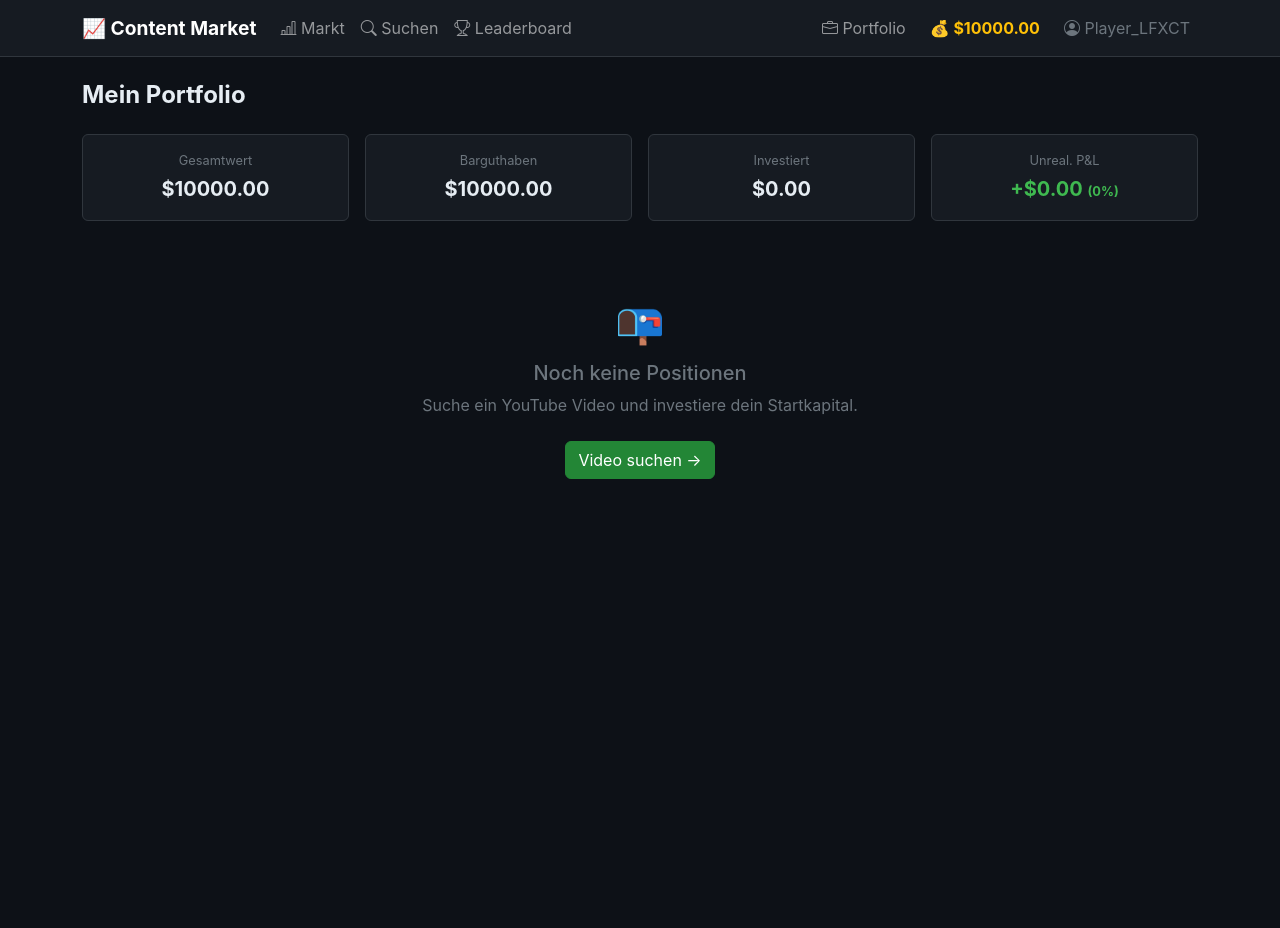
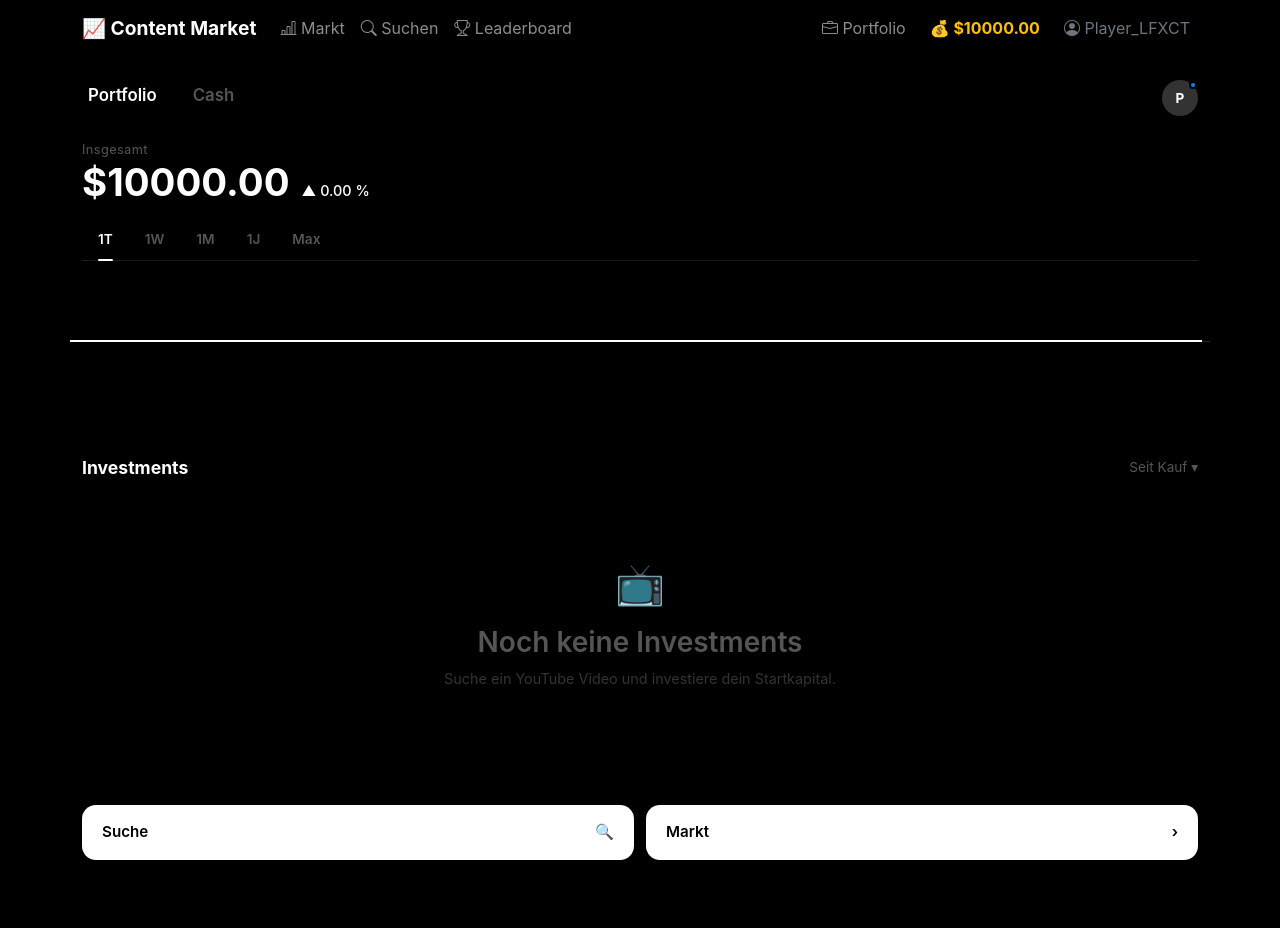
Before and after one commit to NoahHubHub/content-market, a FastAPI app: page /portfolio in a window 1280 px wide. Before the commit the page ends 479 px from the top, so only its background shows below. Run offline with FastAPI, Linux system fonts and the light colour scheme.

Commit message:
Redesign portfolio page after Trade Republic layout

```diff
--- a/main.py
+++ b/main.py
@@ -292,12 +292,24 @@ async def portfolio_page(request: Request, db: Session = Depends(get_db)):
     total_pnl_pct = round(total_pnl / total_invested * 100, 2) if total_invested else 0
     portfolio_value = round(user.balance + total_current, 2)
 
-    # Chart data
-    chart_labels = [h["video"].title[:30] for h in holdings_data]
-    chart_values = [h["current_val"] for h in holdings_data]
-    if user.balance > 0:
-        chart_labels.append("Cash")
-        chart_values.append(round(user.balance, 2))
+    # Build portfolio value sparkline from video price history
+    # Collect all timestamps across all held videos
+    from collections import defaultdict
+    ts_values: dict = defaultdict(float)
+    for item in holdings_data:
+        for stat in item["video"].stats:
+            key = stat.recorded_at.strftime("%d.%m %H:%M")
+            ts_values[key] += item["shares"] * stat.price_at_time
+    # Add balance to every timestamp
+    for k in ts_values:
+        ts_values[k] = round(ts_values[k] + user.balance, 2)
+    # Sort by time and take last 30 points
+    sorted_ts = sorted(ts_values.items())[-30:]
+    # If only one point or none, pad with start value
+    if not sorted_ts:
+        sorted_ts = [("Jetzt", portfolio_value)]
+    spark_labels = [t for t, _ in sorted_ts]
+    spark_values = [v for _, v in sorted_ts]
 
     return templates.TemplateResponse("portfolio.html", {
         "request": request, "user": user,
@@ -307,8 +319,8 @@ async def portfolio_page(request: Request, db: Session = Depends(get_db)):
         "total_pnl": total_pnl,
         "total_pnl_pct": total_pnl_pct,
         "portfolio_value": portfolio_value,
-        "chart_labels": chart_labels,
-        "chart_values": chart_values,
+        "spark_labels": spark_labels,
+        "spark_values": spark_values,
     })
 
 
--- a/templates/portfolio.html
+++ b/templates/portfolio.html
@@ -1,190 +1,242 @@
 {% extends "base.html" %}
 {% block title %}Portfolio — Content Market{% endblock %}
+
 {% block content %}
+<style>
+  /* Page overrides — pure black like Trade Republic */
+  body { background: #000 !important; }
+  .navbar { background: #000 !important; border-bottom: none !important; }
 
-<h4 class="fw-bold mb-4">Mein Portfolio</h4>
+  .tr-tabs { display: flex; gap: 24px; margin-bottom: 4px; }
+  .tr-tab  { font-size: 1.05rem; font-weight: 600; color: #555; cursor: pointer; padding-bottom: 2px; border: none; background: none; }
+  .tr-tab.active { color: #fff; }
 
-<!-- Summary cards -->
-<div class="row g-3 mb-4">
-  <div class="col-6 col-md-3">
-    <div class="card p-3 text-center">
-      <div class="text-secondary mb-1" style="font-size:.8rem;">Gesamtwert</div>
-      <div class="fs-5 fw-bold">${{ "%.2f"|format(portfolio_value) }}</div>
+  .tr-total-label { font-size: .8rem; color: #555; margin-bottom: 2px; letter-spacing: .03em; }
+  .tr-total-value { font-size: 2.4rem; font-weight: 700; color: #fff; line-height: 1.1; }
+  .tr-total-change { font-size: .9rem; font-weight: 500; margin-left: 8px; }
+  .tr-up   { color: #fff; }
+  .tr-down { color: #ff453a; }
+
+  .tr-timerange { display: flex; gap: 0; margin: 20px 0 0; border-bottom: 1px solid #1a1a1a; }
+  .tr-tr-btn { background: none; border: none; color: #555; font-size: .85rem; font-weight: 600;
+    padding: 6px 16px 10px; cursor: pointer; position: relative; }
+  .tr-tr-btn.active { color: #fff; }
+  .tr-tr-btn.active::after { content: ""; position: absolute; bottom: -1px; left: 16px;
+    right: 16px; height: 2px; background: #fff; border-radius: 2px; }
+
+  /* Chart wrapper */
+  .tr-chart-wrap { position: relative; width: 100%; margin: 0 -12px; padding: 0; width: calc(100% + 24px); }
+
+  /* Section header */
+  .tr-section { display: flex; justify-content: space-between; align-items: center; margin: 36px 0 16px; }
+  .tr-section h2 { font-size: 1.1rem; font-weight: 700; color: #fff; margin: 0; }
+  .tr-section span { font-size: .85rem; color: #555; }
+
+  /* Investment row */
+  .tr-item { display: flex; align-items: center; gap: 14px; padding: 14px 0;
+    border-bottom: 1px solid #111; text-decoration: none; }
+  .tr-item:last-child { border-bottom: none; }
+  .tr-item-icon { width: 44px; height: 44px; border-radius: 10px; object-fit: cover;
+    flex-shrink: 0; background: #1a1a1a; }
+  .tr-item-icon-placeholder { width: 44px; height: 44px; border-radius: 10px;
+    background: #1a1a1a; flex-shrink: 0; display: flex; align-items: center;
+    justify-content: center; font-size: .7rem; color: #555; }
+  .tr-item-body { flex: 1; min-width: 0; }
+  .tr-item-title { font-size: .9rem; font-weight: 600; color: #fff; white-space: nowrap;
+    overflow: hidden; text-overflow: ellipsis; }
+  .tr-item-sub { font-size: .8rem; color: #555; margin-top: 2px; }
+  .tr-item-pnl { font-size: .9rem; font-weight: 600; flex-shrink: 0; }
+  .tr-item-pnl.up { color: #30d158; }
+  .tr-item-pnl.up::before { content: "▲ "; font-size: .7rem; }
+  .tr-item-pnl.down { color: #ff453a; }
+  .tr-item-pnl.down::before { content: "▼ "; font-size: .7rem; }
+
+  /* Bottom action buttons */
+  .tr-actions { display: flex; gap: 12px; margin-top: 40px; padding-bottom: 20px; }
+  .tr-btn { flex: 1; background: #fff; color: #000; border: none; border-radius: 14px;
+    padding: 16px 20px; font-size: .95rem; font-weight: 600; display: flex;
+    align-items: center; justify-content: space-between; cursor: pointer; }
+  .tr-btn:hover { background: #e5e5e5; }
+
+  /* Avatar */
+  .tr-avatar { width: 36px; height: 36px; border-radius: 50%; background: #333;
+    display: flex; align-items: center; justify-content: center;
+    font-size: .85rem; font-weight: 700; color: #fff; position: relative; }
+  .tr-avatar-dot { position: absolute; top: 1px; right: 1px; width: 8px; height: 8px;
+    background: #0a84ff; border-radius: 50%; border: 2px solid #000; }
+
+  /* Empty state */
+  .tr-empty { text-align: center; padding: 60px 0; color: #333; }
+  .tr-empty h3 { color: #555; font-weight: 600; margin-top: 12px; }
+  .tr-empty p { color: #333; font-size: .9rem; }
+</style>
+
+<!-- Top bar -->
+<div class="d-flex justify-content-between align-items-center mb-4">
+  <div class="tr-tabs">
+    <button class="tr-tab active">Portfolio</button>
+    <button class="tr-tab">Cash</button>
   </div>
-  </div>
-  <div class="col-6 col-md-3">
-    <div class="card p-3 text-center">
-      <div class="text-secondary mb-1" style="font-size:.8rem;">Barguthaben</div>
-      <div class="fs-5 fw-bold">${{ "%.2f"|format(user.balance) }}</div>
-    </div>
-  </div>
-  <div class="col-6 col-md-3">
-    <div class="card p-3 text-center">
-      <div class="text-secondary mb-1" style="font-size:.8rem;">Investiert</div>
-      <div class="fs-5 fw-bold">${{ "%.2f"|format(total_invested) }}</div>
-    </div>
-  </div>
-  <div class="col-6 col-md-3">
-    <div class="card p-3 text-center">
-      <div class="text-secondary mb-1" style="font-size:.8rem;">Unreal. P&L</div>
-      <div class="fs-5 fw-bold {% if total_pnl >= 0 %}price-up{% else %}price-down{% endif %}">
-        {% if total_pnl >= 0 %}+{% endif %}${{ "%.2f"|format(total_pnl) }}
-        <span style="font-size:.8rem;">({{ total_pnl_pct }}%)</span>
-      </div>
-    </div>
+  <div class="tr-avatar">
+    {{ user.username[0] | upper }}
+    <div class="tr-avatar-dot"></div>
   </div>
 </div>
 
-{% if holdings_data %}
-
-<!-- Charts row -->
-<div class="row g-4 mb-4">
-
-  <!-- Donut chart: allocation -->
-  <div class="col-md-5">
-    <div class="card p-3 h-100">
-      <h6 class="fw-semibold mb-3 text-secondary">Allocation</h6>
-      <div style="position:relative;max-height:280px;">
-        <canvas id="donutChart"></canvas>
-      </div>
-    </div>
+<!-- Total value -->
+<div class="tr-total-label">Insgesamt</div>
+<div class="d-flex align-items-baseline flex-wrap gap-1">
+  <div class="tr-total-value">${{ "%.2f"|format(portfolio_value) }}</div>
+  {% if total_pnl_pct >= 0 %}
+  <span class="tr-total-change tr-up">▲ {{ "%.2f"|format(total_pnl_pct) }} %</span>
+  {% else %}
+  <span class="tr-total-change tr-down">▼ {{ "%.2f"|format(total_pnl_pct | abs) }} %</span>
+  {% endif %}
 </div>
 
-  <!-- Bar chart: P&L per position -->
-  <div class="col-md-7">
-    <div class="card p-3 h-100">
-      <h6 class="fw-semibold mb-3 text-secondary">P&L pro Position</h6>
-      <div style="position:relative;max-height:280px;">
-        <canvas id="pnlChart"></canvas>
-      </div>
-    </div>
+<!-- Time range tabs -->
+<div class="tr-timerange">
+  {% for label in ["1T", "1W", "1M", "1J", "Max"] %}
+  <button class="tr-tr-btn {% if loop.first %}active{% endif %}" onclick="switchRange(this)">{{ label }}</button>
+  {% endfor %}
 </div>
 
+<!-- Chart -->
+<div class="tr-chart-wrap" style="height:160px;">
+  <canvas id="sparkChart" style="width:100%;height:160px;"></canvas>
 </div>
 
-<!-- Holdings table -->
-<h5 class="fw-semibold mb-3">Positionen</h5>
-<div class="table-responsive mb-4">
-  <table class="table table-dark table-hover align-middle">
-    <thead class="text-secondary" style="font-size:.85rem;">
-      <tr>
-        <th>Video</th>
-        <th class="text-end">Anteile</th>
-        <th class="text-end">Ø Kaufpreis</th>
-        <th class="text-end">Kurs</th>
-        <th class="text-end">Wert</th>
-        <th class="text-end">P&L</th>
-        <th></th>
-      </tr>
-    </thead>
-    <tbody>
+<!-- Investments section -->
+<div class="tr-section">
+  <h2>Investments</h2>
+  <span>Seit Kauf ▾</span>
+</div>
+
+{% if holdings_data %}
+<div>
   {% for item in holdings_data %}
-      <tr>
-        <td>
-          <div class="d-flex align-items-center gap-2">
-            <img src="{{ item.video.thumbnail_url }}" width="56" height="32" style="object-fit:cover;border-radius:4px;" />
-            <div>
-              <a href="/video/{{ item.youtube_id }}" class="text-white" style="font-size:.85rem;">
-                {{ item.video.title[:45] }}{% if item.video.title|length > 45 %}…{% endif %}
+  <a href="/video/{{ item.youtube_id }}" class="tr-item">
+    {% if item.video.thumbnail_url %}
+    <img src="{{ item.video.thumbnail_url }}" class="tr-item-icon" />
+    {% else %}
+    <div class="tr-item-icon-placeholder">📺</div>
+    {% endif %}
+    <div class="tr-item-body">
+      <div class="tr-item-title">{{ item.video.title[:50] }}{% if item.video.title|length > 50 %}…{% endif %}</div>
+      <div class="tr-item-sub">${{ "%.2f"|format(item.current_val) }}</div>
+    </div>
+    <div class="tr-item-pnl {% if item.pnl_pct >= 0 %}up{% else %}down{% endif %}">
+      {{ "%.2f"|format(item.pnl_pct | abs) }} %
+    </div>
   </a>
-              <div class="text-secondary" style="font-size:.75rem;">{{ item.video.channel_name }}</div>
-            </div>
-          </div>
-        </td>
-        <td class="text-end">{{ "%.2f"|format(item.shares) }}</td>
-        <td class="text-end">${{ "%.2f"|format(item.avg_cost) }}</td>
-        <td class="text-end">${{ "%.2f"|format(item.video.current_price) }}</td>
-        <td class="text-end fw-bold">${{ "%.2f"|format(item.current_val) }}</td>
-        <td class="text-end {% if item.pnl >= 0 %}price-up{% else %}price-down{% endif %}">
-          {% if item.pnl >= 0 %}+{% endif %}{{ "%.2f"|format(item.pnl_pct) }}%
-        </td>
-        <td><a href="/video/{{ item.youtube_id }}" class="btn btn-sm btn-outline-secondary">→</a></td>
-      </tr>
   {% endfor %}
-    </tbody>
-  </table>
 </div>
 
 {% else %}
-<div class="text-center py-5 text-secondary">
-  <p class="fs-1 mb-2">📭</p>
-  <h5>Noch keine Positionen</h5>
+<div class="tr-empty">
+  <div style="font-size:2.5rem;">📺</div>
+  <h3>Noch keine Investments</h3>
   <p>Suche ein YouTube Video und investiere dein Startkapital.</p>
-  <a href="/search" class="btn btn-buy mt-2">Video suchen →</a>
 </div>
 {% endif %}
+
+<!-- Bottom actions -->
+<div class="tr-actions">
+  <a href="/search" class="tr-btn" style="text-decoration:none;">
+    <span>Suche</span>
+    <span>🔍</span>
+  </a>
+  <a href="/" class="tr-btn" style="text-decoration:none;">
+    <span>Markt</span>
+    <span>›</span>
+  </a>
+</div>
 
 {% endblock %}
 
 {% block scripts %}
-{% if holdings_data %}
 <script src="https://cdn.jsdelivr.net/npm/chart.js@4.4.0/dist/chart.umd.min.js"></script>
 <script>
-  const labels = {{ chart_labels | tojson }};
-  const values = {{ chart_values | tojson }};
+  const sparkLabels = {{ spark_labels | tojson }};
+  const sparkValues = {{ spark_values | tojson }};
+  const startVal    = sparkValues.length > 0 ? sparkValues[0] : 10000;
+  const endVal      = sparkValues.length > 0 ? sparkValues[sparkValues.length - 1] : 10000;
+  const isUp        = endVal >= startVal;
 
-  // Colour palette
-  const palette = [
-    "#58a6ff","#3fb950","#f78166","#d2a8ff","#ffa657",
-    "#79c0ff","#56d364","#ff7b72","#bc8cff","#ffb86c",
-    "#8b949e","#6e7681","#484f58","#30363d","#21262d",
-  ];
+  // Pad to at least 2 points so chart renders
+  const labels = sparkLabels.length > 1 ? sparkLabels : ["Start", "Jetzt"];
+  const values = sparkValues.length > 1 ? sparkValues : [10000, endVal];
 
-  // Donut chart
-  new Chart(document.getElementById("donutChart"), {
-    type: "doughnut",
+  const ctx = document.getElementById("sparkChart").getContext("2d");
+
+  new Chart(ctx, {
+    type: "line",
     data: {
-      labels: labels,
+      labels,
       datasets: [{
         data: values,
-        backgroundColor: palette.slice(0, labels.length),
-        borderColor: "#0d1117",
+        borderColor: "#fff",
         borderWidth: 2,
-        hoverOffset: 8,
+        pointRadius: 0,
+        pointHoverRadius: 4,
+        pointHoverBackgroundColor: "#fff",
+        fill: false,
+        tension: 0.3,
       }]
     },
     options: {
-      cutout: "65%",
+      responsive: true,
+      maintainAspectRatio: false,
+      animation: { duration: 600, easing: "easeInOutQuart" },
+      interaction: { mode: "index", intersect: false },
       plugins: {
-        legend: {
-          position: "bottom",
-          labels: { color: "#8b949e", font: { size: 11 }, boxWidth: 12, padding: 10 }
+        legend: { display: false },
+        tooltip: {
+          backgroundColor: "#000",
+          borderColor: "#333",
+          borderWidth: 1,
+          titleColor: "#555",
+          bodyColor: "#fff",
+          callbacks: { label: ctx => ` $${ctx.parsed.y.toFixed(2)}` }
+        }
       },
-        tooltip: {
-          callbacks: {
-            label: ctx => ` $${ctx.parsed.toFixed(2)} (${(ctx.parsed / values.reduce((a,b)=>a+b,0)*100).toFixed(1)}%)`
+      scales: {
+        x: { display: false },
+        y: {
+          display: true,
+          position: "right",
+          grid: {
+            drawBorder: false,
+            color: ctx => ctx.tick.value === Math.min(...values) ? "rgba(255,255,255,0.15)" : "transparent",
+          },
+          ticks: { display: false },
+          border: { display: false },
         }
       }
+    },
+    plugins: [{
+      // Dashed baseline at start value
+      id: "baseline",
+      beforeDraw(chart) {
+        const { ctx, scales: { y, x } } = chart;
+        if (!y || !x) return;
+        const yPos = y.getPixelForValue(startVal);
+        ctx.save();
+        ctx.setLineDash([4, 6]);
+        ctx.strokeStyle = "rgba(255,255,255,0.2)";
+        ctx.lineWidth = 1;
+        ctx.beginPath();
+        ctx.moveTo(x.left, yPos);
+        ctx.lineTo(x.right, yPos);
+        ctx.stroke();
+        ctx.restore();
       }
-    }
+    }]
   });
 
-  // P&L bar chart (excluding Cash)
-  const pnlLabels = {{ holdings_data | map(attribute='video') | map(attribute='title') | list | tojson }};
-  const pnlValues = {{ holdings_data | map(attribute='pnl') | list | tojson }};
-  const pnlColors = pnlValues.map(v => v >= 0 ? "rgba(63,185,80,.8)" : "rgba(248,81,73,.8)");
-
-  new Chart(document.getElementById("pnlChart"), {
-    type: "bar",
-    data: {
-      labels: pnlLabels.map(l => l.length > 25 ? l.slice(0,25)+"…" : l),
-      datasets: [{
-        data: pnlValues,
-        backgroundColor: pnlColors,
-        borderRadius: 4,
-      }]
-    },
-    options: {
-      plugins: { legend: { display: false } },
-      scales: {
-        x: { ticks: { color: "#8b949e", font: { size: 11 } }, grid: { color: "#21262d" } },
-        y: {
-          ticks: { color: "#8b949e", callback: v => "$" + v.toFixed(2) },
-          grid: { color: "#21262d" }
+  function switchRange(btn) {
+    document.querySelectorAll(".tr-tr-btn").forEach(b => b.classList.remove("active"));
+    btn.classList.add("active");
   }
-      }
-    }
-  });
 </script>
-{% endif %}
 {% endblock %}
```
Lines whose indentation alone changed are shown as unchanged.
